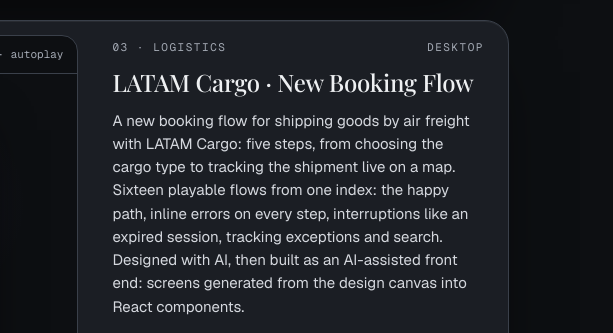
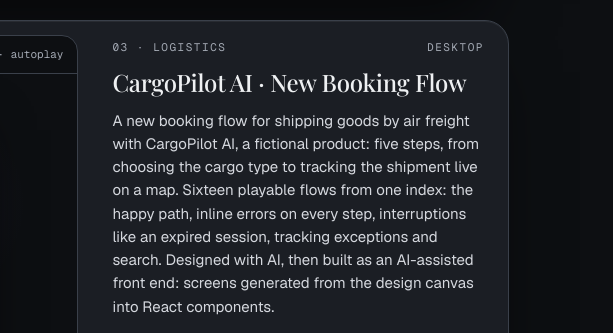
Before and after one commit to ticianapaura/ticianapaura.github.io, a plain HTML site: page index.html in a window 1280 px wide. Shown: the part 1873-2206 px from the top of the page, 667-1280 px from the left. Drawn offline with nearby package versions, Linux system fonts and the light colour scheme.

Commit message:
Rename the logistics project to CargoPilot AI (fictional brand)
Co-Authored-By: Claude Opus 5.5 <noreply@anthropic.com>
Claude-Session: https://claude.ai/code/session_01MoRrbn1g3TEMYKBCLjWPVQ

```diff
--- a/index.html
+++ b/index.html
@@ -249,12 +249,12 @@ footer .wrap{display:flex;justify-content:space-between;flex-wrap:wrap;gap:12px;
     <article class="project full">
       <div class="stage">
         <div class="bar"><span class="rec">live preview</span><span class="hint">booking flow · autoplay</span></div>
-        <div class="viewport"><div class="frame" data-desk><iframe data-src="https://ticianapaura.github.io/latam-cargo-booking/?embed=1" title="LATAM Cargo booking flow preview" tabindex="-1" aria-hidden="true"></iframe></div></div>
+        <div class="viewport"><div class="frame" data-desk><iframe data-src="https://ticianapaura.github.io/latam-cargo-booking/?embed=1" title="CargoPilot AI booking flow preview" tabindex="-1" aria-hidden="true"></iframe></div></div>
       </div>
       <div class="body">
         <div class="top"><span class="mono">03 · logistics</span><span class="mono">desktop</span></div>
-        <h3>LATAM Cargo · New Booking Flow</h3>
-        <p>A new booking flow for shipping goods by air freight with LATAM Cargo: five steps, from choosing the cargo type to tracking the shipment live on a map. Sixteen playable flows from one index: the happy path, inline errors on every step, interruptions like an expired session, tracking exceptions and search. Designed with AI, then built as an AI-assisted front end: screens generated from the design canvas into React components.</p>
+        <h3>CargoPilot AI · New Booking Flow</h3>
+        <p>A new booking flow for shipping goods by air freight with CargoPilot AI, a fictional product: five steps, from choosing the cargo type to tracking the shipment live on a map. Sixteen playable flows from one index: the happy path, inline errors on every step, interruptions like an expired session, tracking exceptions and search. Designed with AI, then built as an AI-assisted front end: screens generated from the design canvas into React components.</p>
         <div class="tags"><span class="tag g">Logistics</span><span class="tag g">AI</span><span class="tag">Edge cases</span><span class="tag">React</span><span class="tag">TypeScript</span></div>
         <div class="links">
           <a href="https://ticianapaura.github.io/latam-cargo-booking/" target="_blank" rel="noopener">live demo ↗</a>
```
